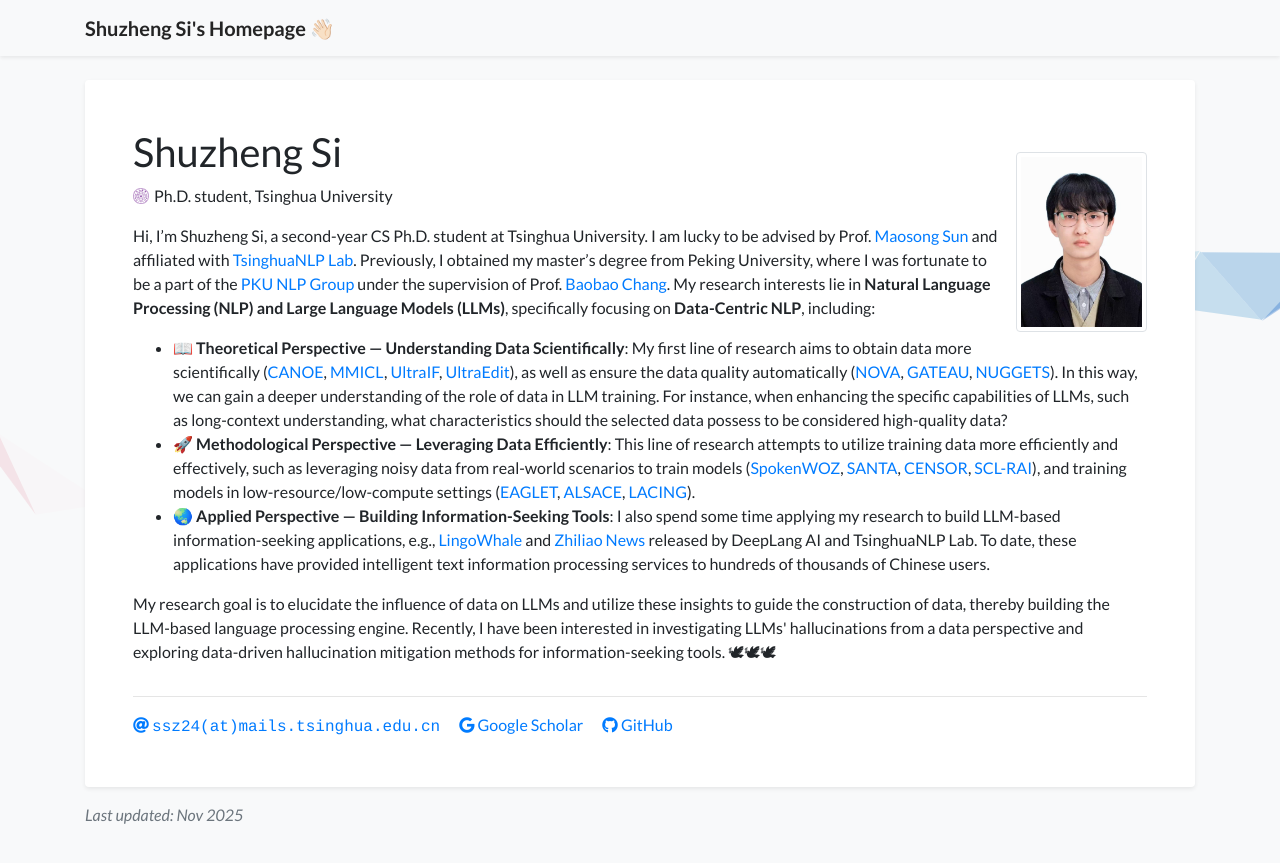
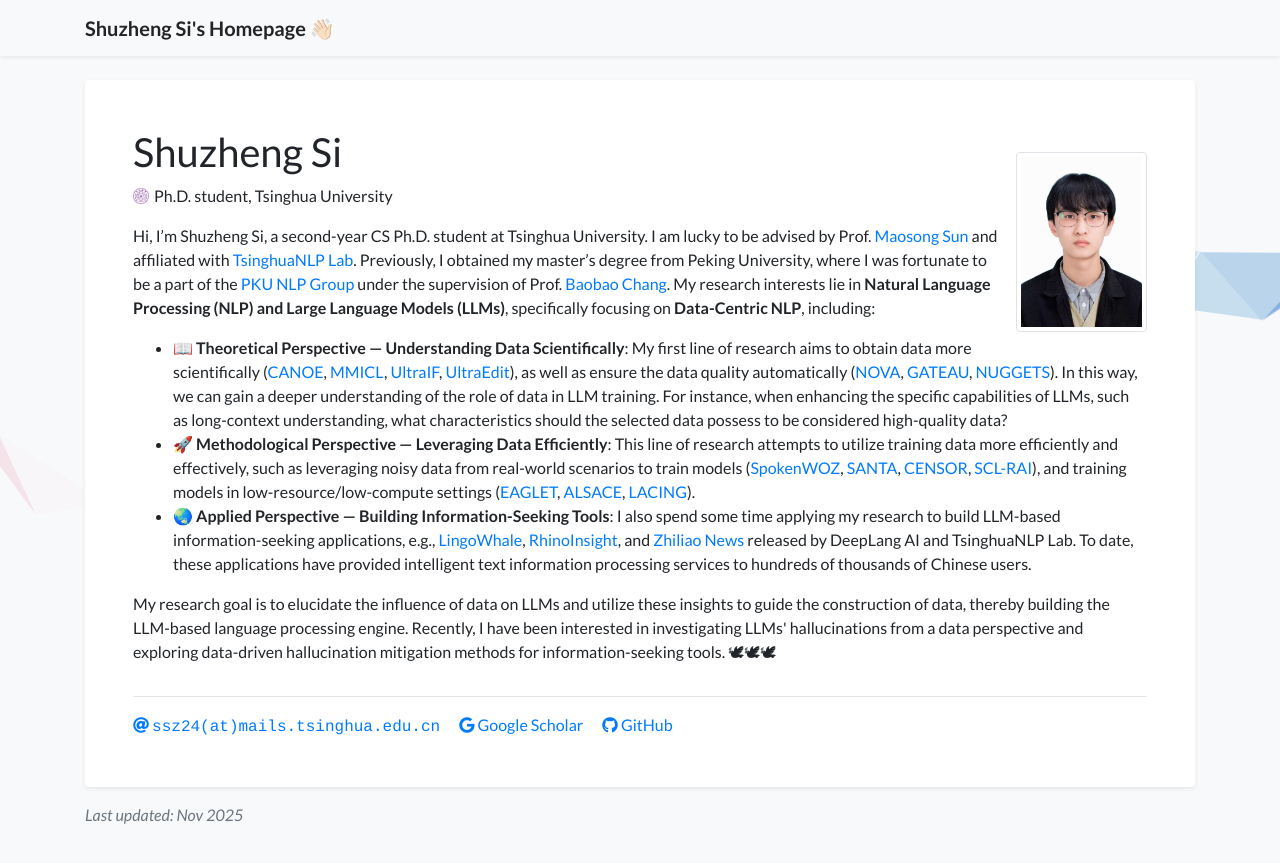
Before and after one commit to S1s-Z/s1s-z.github.io, a Jekyll site: the page built from index.html, in a window 1280 px wide. Shown: the top 863 px of the page. Built offline with Jekyll 4.4.1, drawn with Linux system fonts in a browser that asks for light colours; a style sheet for code colours, icons or effects is not loaded.

Commit message:
Update profile.yml

```diff
--- a/_data/profile.yml
+++ b/_data/profile.yml
@@ -29,7 +29,7 @@
           🚀 <b>Methodological Perspective — Leveraging Data Efficiently</b>: This line of research attempts to utilize training data more efficiently and effectively, such as leveraging noisy data from real-world scenarios to train models (<a href="https://arxiv.org/abs/2305.13040">SpokenWOZ</a>, <a href="https://arxiv.org/abs/2305.04076">SANTA</a>, <a href="https://arxiv.org/abs/2311.08010">CENSOR</a>, <a href="https://arxiv.org/abs/2209.01646">SCL-RAI</a>), and training models in low-resource/low-compute settings (<a href="https://arxiv.org/abs/2510.05608">EAGLET</a>, <a href="https://arxiv.org/abs/2404.08491">ALSACE</a>, <a href="https://arxiv.org/abs/2411.14279">LACING</a>).
       </li>
       <li>
-          🌏 <b>Applied Perspective — Building Information-Seeking Tools</b>: I also spend some time applying my research to build LLM-based information-seeking applications, e.g., <a href="https://lingowhale.com/">LingoWhale</a> and <a href="https://zhiliao.news/">Zhiliao News</a> released by DeepLang AI and TsinghuaNLP Lab. To date, these applications have provided intelligent text information processing services to hundreds of thousands of Chinese users.
+          🌏 <b>Applied Perspective — Building Information-Seeking Tools</b>: I also spend some time applying my research to build LLM-based information-seeking applications, e.g., <a href="https://lingowhale.com/">LingoWhale</a>, <a href="https://research.deeplang.net/">RhinoInsight</a>, and <a href="https://zhiliao.news/">Zhiliao News</a> released by DeepLang AI and TsinghuaNLP Lab. To date, these applications have provided intelligent text information processing services to hundreds of thousands of Chinese users.
       </li>
   </ul>
 
```
